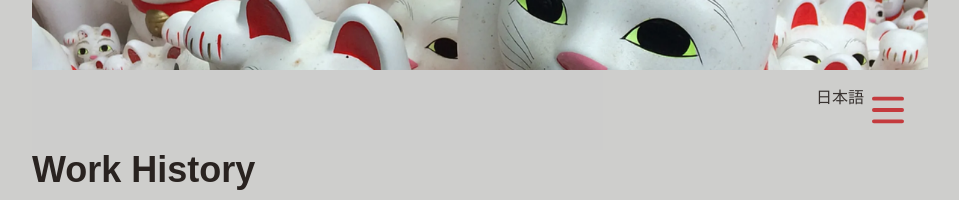
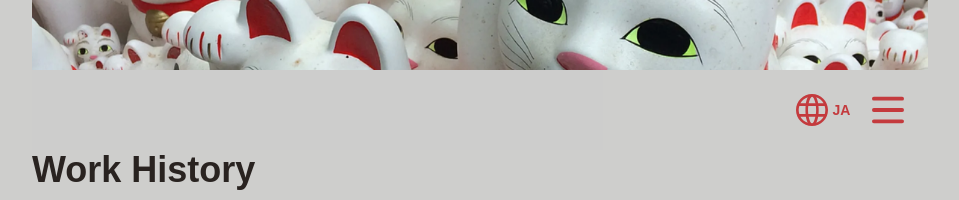
Before and after one commit to jedharwood/PortfolioSite, a Next.js app in the folder portfolio-site/: page /en/work-history in a window 1280 px wide. Shown: the part 226-426 px from the top of the page, without its empty margins (160-1119 px from the left). Built offline with nearby package versions, Linux system fonts and the light colour scheme.

Commit message:
Styled language selector button

```diff
--- a/portfolio-site/src/app/components/language-selector.tsx
+++ b/portfolio-site/src/app/components/language-selector.tsx
@@ -7,9 +7,20 @@ export const LanguageSelector = (): JSX.Element => {
     const locale = useLocale();
     const pathname = usePathname();
 
-    const languages: Record<string, { code: string; name: string }> = {
-        en: { code: 'en', name: 'English' },
-        ja: { code: 'ja', name: '日本語' },
+    const languages: Record<
+        string,
+        { code: string; name: string; ariaLabel: string }
+    > = {
+        en: {
+            code: 'en',
+            name: 'English',
+            ariaLabel: 'Switch langiage to English',
+        },
+        ja: {
+            code: 'ja',
+            name: '日本語',
+            ariaLabel: 'Switch language to Japanese',
+        },
     };
 
     const targetLanguage =
@@ -20,8 +31,27 @@ export const LanguageSelector = (): JSX.Element => {
             key={targetLanguage.code}
             href={pathname}
             locale={targetLanguage.code}
+            aria-label={targetLanguage.ariaLabel}
+            className='svg-button inline-flex items-center gap-1 p-2'
         >
-            {targetLanguage.name}
+            <svg
+                className='h-8 w-8 flex-shrink-0'
+                fill='currentColor'
+                aria-hidden='true'
+                viewBox='0 0 24 24'
+            >
+                <path
+                    stroke='currentColor'
+                    strokeLinecap='round'
+                    strokeLinejoin='round'
+                    strokeWidth='0'
+                    d='M12,24C5.4,24,0,18.6,0,12S5.4,0,12,0s12,5.4,12,12S18.6,24,12,24z M9.5,17c0.6,3.1,1.7,5,2.5,5s1.9-1.9,2.5-5H9.5z M16.6,17c-0.3,1.7-0.8,3.3-1.4,4.5c2.3-0.8,4.3-2.4,5.5-4.5H16.6z M3.3,17c1.2,2.1,3.2,3.7,5.5,4.5c-0.6-1.2-1.1-2.8-1.4-4.5H3.3 z M16.9,15h4.7c0.2-0.9,0.4-2,0.4-3s-0.2-2.1-0.5-3h-4.7c0.2,1,0.2,2,0.2,3S17,14,16.9,15z M9.2,15h5.7c0.1-0.9,0.2-1.9,0.2-3 S15,9.9,14.9,9H9.2C9.1,9.9,9,10.9,9,12C9,13.1,9.1,14.1,9.2,15z M2.5,15h4.7c-0.1-1-0.1-2-0.1-3s0-2,0.1-3H2.5C2.2,9.9,2,11,2,12 S2.2,14.1,2.5,15z M16.6,7h4.1c-1.2-2.1-3.2-3.7-5.5-4.5C15.8,3.7,16.3,5.3,16.6,7z M9.5,7h5.1c-0.6-3.1-1.7-5-2.5-5 C11.3,2,10.1,3.9,9.5,7z M3.3,7h4.1c0.3-1.7,0.8-3.3,1.4-4.5C6.5,3.3,4.6,4.9,3.3,7z'
+                />
+            </svg>
+
+            <span className='text-sm font-semibold w-[2ch] text-center'>
+                {targetLanguage.code.toUpperCase()}
+            </span>
         </Link>
     );
 };
--- a/portfolio-site/src/app/components/nav-bar.tsx
+++ b/portfolio-site/src/app/components/nav-bar.tsx
@@ -47,15 +47,18 @@ export const Navbar = (): JSX.Element => {
     return (
         <nav className='nav-bar sticky top-0 z-10 opacity-100 lg:opacity-90'>
             <div
-                className='flex max-w-full flex-wrap justify-end px-4 py-4'
+                className='flex max-w-full flex-wrap justify-center px-4 py-4 lg:justify-end'
                 ref={menuRef}
             >
+                <div className='flex space-x-2'>
                     <LanguageSelector />
                     <SvgButton
                         onClickFunction={toggleMenu}
                         label='Open main menu'
                         buttonType='burger-menu'
                     />
+                </div>
+
                 <div className={navMenuClasses} id='burger-menu'>
                     <ul className='mt-4 flex flex-col font-medium'>
                         {navLinks.map((link, index) => (
```
Also changed, not shown: portfolio-site/src/app/[locale]/layout.tsx (line endings or trailing spaces). Lines whose indentation alone changed are shown as unchanged.
